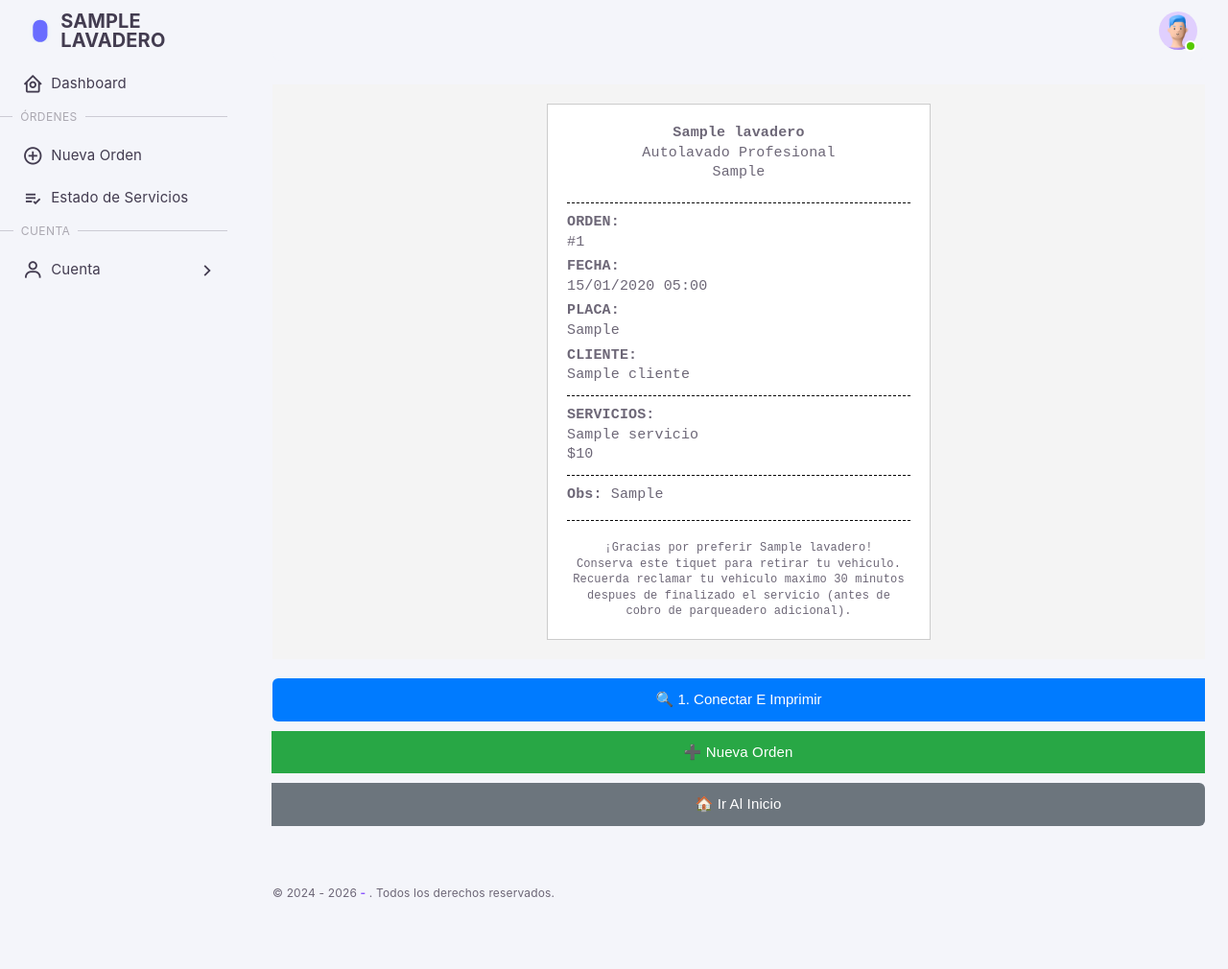
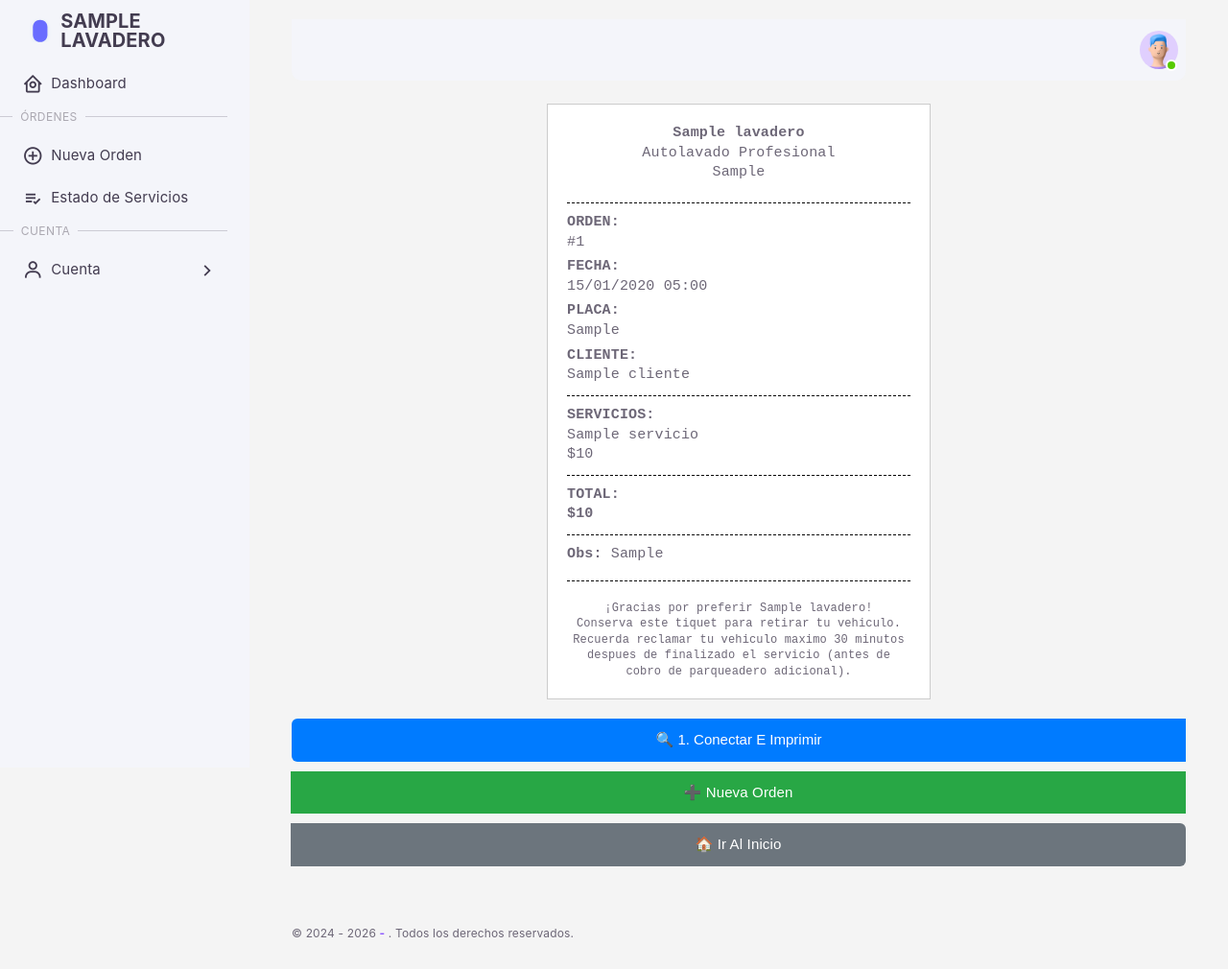
Before and after one commit to juancarlosmaya/LAVADERO_POS, a Django app: page /ticket/1/ in a window 1280 px wide. Shown: the whole page at 96% size. Before the commit the page ends 935 px from the top, so only its background shows below. Run offline with Django 5.2, Linux system fonts and the light colour scheme; a user stored in the database is signed in; tables that the repository leaves empty hold one stand-in row (values such as "Sample post"); some libraries are stand-ins or nearby versions.

Commit message:
incluir total y observaciones en tiquet

```diff
--- a/Lavadero_pos/Cliente/forms.py
+++ b/Lavadero_pos/Cliente/forms.py
@@ -35,8 +35,12 @@
 
     class Meta:
         model = Orden
-        fields = ['observaciones']
+        fields = ['tiempo_inicio_servicio', 'observaciones']
         widgets = {
+            'tiempo_inicio_servicio': forms.TimeInput(attrs={
+                'type': 'time',
+                'class': 'form-control',
+            }),
             'observaciones': forms.Textarea(attrs={
                 'class': 'w-full px-4 py-2 border border-gray-300 rounded-lg focus:border-blue-600 focus:ring-2 focus:ring-blue-100',
                 'rows': 4,
--- a/Lavadero_pos/Cliente/templates/Cliente/ticket_orden.html
+++ b/Lavadero_pos/Cliente/templates/Cliente/ticket_orden.html
@@ -7,19 +7,18 @@
 
 
     <style>
-        .ticket-container {
+        .ticket {
             font-family: 'Courier New', Courier, monospace;
-            background-color: #f4f4f4;
-            padding: 20px;
-        }
-
-        .ticket {
             max-width: 400px;
             margin: auto;
             background: white;
             padding: 20px;
             border: 1px solid #ccc;
-            font-family: 'Courier New', Courier, monospace;
+        }
+
+        body {
+            background-color: #f4f4f4;
+            padding: 20px;
         }
 
         .header {
@@ -85,8 +84,7 @@
     </style>
 
 
- <div class="ticket-container">
-    <div class="ticket" id="ticketContent">
+ <div class="ticket" id="ticketContent">
         <div class="header">
             <strong>{{ lavadero.nombre|default:"" }}</strong><br>
             Autolavado Profesional<br>
@@ -109,6 +107,11 @@
         </div>
         {% endfor %}
         <div class="divider"></div>
+        <div class="row">
+            <strong>TOTAL:</strong>
+            <strong id="totalDisplay">$0</strong>
+        </div>
+        <div class="divider"></div>
         {% if orden.observaciones %}
         <p><strong>Obs:</strong> {{ orden.observaciones }}</p>
         <div class="divider"></div>
@@ -119,7 +122,6 @@
             Recuerda reclamar tu vehiculo maximo 30 minutos despues de finalizado el servicio (antes de cobro de parqueadero adicional).
         </div>
     </div>
-</div>
 
     <div class="btn-group">
         <button id="btnConnect" class="btn btn-print" onclick="connectAndPrint()">🔍 1. Conectar e Imprimir</button>
@@ -165,6 +167,8 @@
             const encoder = new TextEncoder();
 
             // Comandos ESC/POS muy básicos
+            const condensed = "\x0F";  // Modo comprimido (muy pequeño)
+            const normalMode = "\x12"; // Volver a normal
             const esc = "\x1B";
             const center = esc + "a1";
             const left = esc + "a0";
@@ -173,12 +177,14 @@
             const init = esc + "@";
 
             let text = init + center + boldOn + "{{ lavadero.nombre|default:'EMOTORS POS#' }}\n" + boldOff +
+                condensed +
                 "Autolavado Profesional\n" +
                 "--------------------------------\n" +
                 left +
                 "ORDEN: #{{ orden.id }}\n" +
                 "FECHA: {{ orden.fecha_creacion|date:'d/m/y H:i' }}\n" +
                 "PLACA: {{ orden.vehiculo.placa }}\n" +
+                "CLIENTE: {{ orden.vehiculo.cliente.nombre }}\n" +
                 "--------------------------------\n" +
                 "SERVICIOS:\n";
 
@@ -186,12 +192,39 @@
             text += "- {{ servicio.nombre }}  ${{ servicio.precio|floatformat:0 }}\n";
             {% endfor %}
 
-            text += "--------------------------------\n" +
-                center + "¡Gracias por su visita!\n\n\n\n\n";
+            let total = 0;
+            {% for servicio in orden.servicios.all %}
+            total += {{ servicio.precio }};
+            {% endfor %}
 
-            const data = encoder.encode(text);
+            let data = encoder.encode(text);
+            await printCharacteristic.writeValue(data);
+
+            text = init + center  +
+                condensed +"--------------------------------\n" +
+                boldOn + "TOTAL: $" + total.toFixed(0) + "\n" + boldOff +
+                "--------------------------------\n" +
+                "Observaciones: {{orden.observaciones}}\n"+
+                "--------------------------------\n" +
+                center + "Gracias por su visita!\n" +
+                "Conserve este tiquet para\n" +
+                "retirar tu vehiculo. Recuerda\n" +
+                "venir maximo 30 minutos\n"+
+                "despues del lavado (antes del\n"+
+                "cobro de parqueadero adicional)\n\n\n";
+
+            data = encoder.encode(text);
             await printCharacteristic.writeValue(data);
         }
+
+        // Calcular y mostrar total en la página
+        document.addEventListener('DOMContentLoaded', function() {
+            let total = 0;
+            {% for servicio in orden.servicios.all %}
+            total += {{ servicio.precio }};
+            {% endfor %}
+            document.getElementById('totalDisplay').textContent = '$' + total.toFixed(0);
+        });
     </script>
 
 {% endblock %}
--- a/Lavadero_pos/Servidor/models.py
+++ b/Lavadero_pos/Servidor/models.py
@@ -78,6 +78,7 @@
     estado = models.CharField(max_length=20, choices=ESTADO_CHOICES, default='EN_COLA')
     fecha_creacion = models.DateTimeField(default=timezone.now)
     observaciones = models.TextField(blank=True, null=True)
+    tiempo_inicio_servicio = models.TimeField(blank=True, null=True)
     lavadero = models.ForeignKey(Lavadero, on_delete=models.CASCADE, related_name='ordenes')
 
     def __str__(self):
```
Also changed, not shown: Lavadero_pos/Cliente/templates/Cliente/nueva_orden.html (+21 -1 lines), Lavadero_pos/Servidor/migrations/0003_orden_tiempo_inicio_servicio.py (added).
